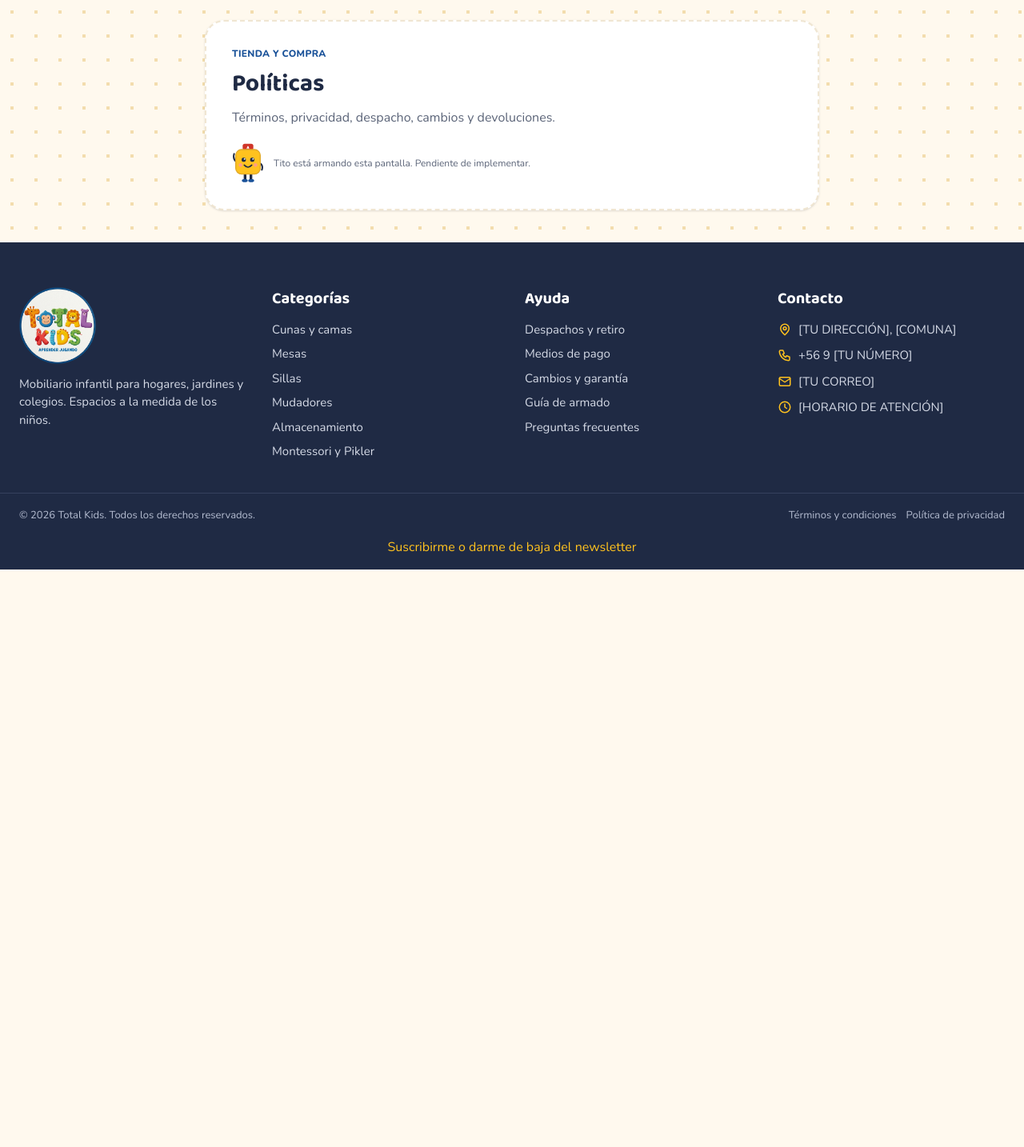
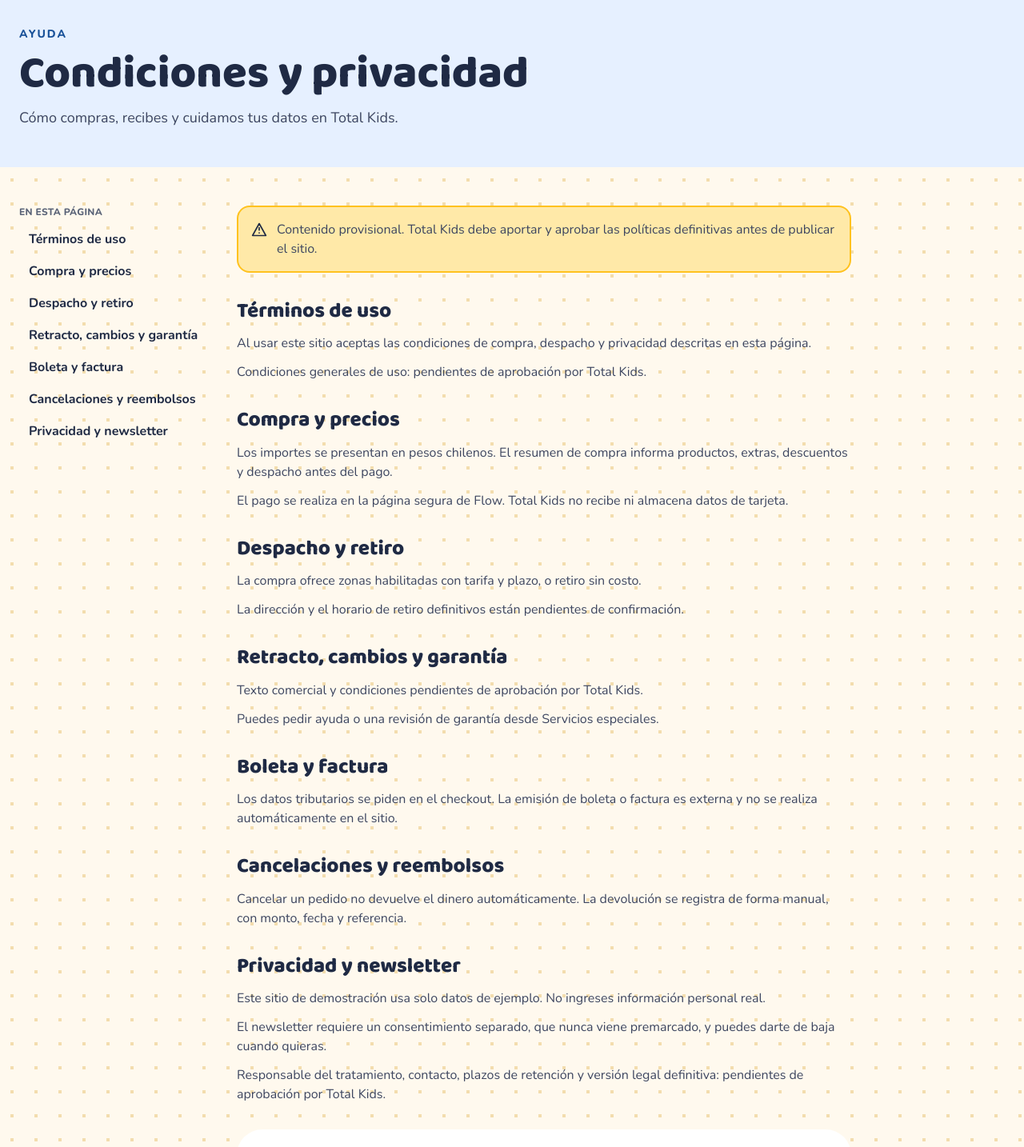
Before and after one commit to totalkiids-arch/Totalkids, a Next.js app in the folder apps/web/: page /politicas in a window 1280 px wide. Shown: the part 240-1674 px from the top of the page at 80% size. Before the commit the page ends 952 px from the top, so only its background shows below. Built offline with nearby package versions, Linux system fonts and the light colour scheme.

Commit message:
UI-08: página de políticas y privacidad

```diff
--- /dev/null
+++ b/apps/web/src/features/content/domain/policies.ts
@@ -0,0 +1,73 @@
+/**
+ * Contenido de la página de políticas, tomado de la maqueta (docs/maqueta, pantalla
+ * "politicas"). Es provisional: Total Kids debe aportar y aprobar el texto legal
+ * definitivo antes de publicar (PR-04).
+ *
+ * Los ids son anclas públicas: el pie de página, el checkout, el registro y los
+ * formularios enlazan a /politicas#<id>. No cambiarlos sin actualizar esos enlaces.
+ */
+export interface PolicySection {
+  id: string;
+  title: string;
+  paragraphs: readonly string[];
+}
+
+export const POLICY_SECTIONS = [
+  {
+    id: "terminos",
+    title: "Términos de uso",
+    paragraphs: [
+      "Al usar este sitio aceptas las condiciones de compra, despacho y privacidad descritas en esta página.",
+      "Condiciones generales de uso: pendientes de aprobación por Total Kids.",
+    ],
+  },
+  {
+    id: "compra",
+    title: "Compra y precios",
+    paragraphs: [
+      "Los importes se presentan en pesos chilenos. El resumen de compra informa productos, extras, descuentos y despacho antes del pago.",
+      "El pago se realiza en la página segura de Flow. Total Kids no recibe ni almacena datos de tarjeta.",
+    ],
+  },
+  {
+    id: "despacho",
+    title: "Despacho y retiro",
+    paragraphs: [
+      "La compra ofrece zonas habilitadas con tarifa y plazo, o retiro sin costo.",
+      "La dirección y el horario de retiro definitivos están pendientes de confirmación.",
+    ],
+  },
+  {
+    id: "cambios",
+    title: "Retracto, cambios y garantía",
+    paragraphs: [
+      "Texto comercial y condiciones pendientes de aprobación por Total Kids.",
+      "Puedes pedir ayuda o una revisión de garantía desde Servicios especiales.",
+    ],
+  },
+  {
+    id: "factura",
+    title: "Boleta y factura",
+    paragraphs: [
+      "Los datos tributarios se piden en el checkout. La emisión de boleta o factura es externa y no se realiza automáticamente en el sitio.",
+    ],
+  },
+  {
+    id: "cancelaciones",
+    title: "Cancelaciones y reembolsos",
+    paragraphs: [
+      "Cancelar un pedido no devuelve el dinero automáticamente. La devolución se registra de forma manual, con monto, fecha y referencia.",
+    ],
+  },
+  {
+    id: "privacidad",
+    title: "Privacidad y newsletter",
+    paragraphs: [
+      "Este sitio de demostración usa solo datos de ejemplo. No ingreses información personal real.",
+      "El newsletter requiere un consentimiento separado, que nunca viene premarcado, y puedes darte de baja cuando quieras.",
+      "Responsable del tratamiento, contacto, plazos de retención y versión legal definitiva: pendientes de aprobación por Total Kids.",
+    ],
+  },
+] as const satisfies readonly PolicySection[];
+
+export type PolicyId = (typeof POLICY_SECTIONS)[number]["id"];
--- a/apps/web/src/features/content/ui/policies-screen.tsx
+++ b/apps/web/src/features/content/ui/policies-screen.tsx
@@ -1,12 +1,89 @@
-import { ScreenPlaceholder } from "@/shared/ui/screen-placeholder";
+import { ButtonLink } from "@/shared/ui/button";
+import { AlertIcon, MailIcon, ToolIcon } from "@/shared/ui/icons";
 
-/** Tienda y compra · Políticas. */
+import { POLICY_SECTIONS } from "../domain/policies";
+
+/** Tienda y compra · Políticas: condiciones de compra, despacho y privacidad. */
 export function PoliciesScreen() {
   return (
-    <ScreenPlaceholder
-      section="Tienda y compra"
-      title="Políticas"
-      description="Términos, privacidad, despacho, cambios y devoluciones."
-    />
+    <>
+      <section aria-labelledby="politicas-titulo" className="bg-soft-blue">
+        <div className="mx-auto flex max-w-7xl flex-col items-start gap-3 px-4 py-12 sm:px-6">
+          <p className="text-sm font-extrabold tracking-[2px] text-brand-blue uppercase">Ayuda</p>
+          <h1
+            id="politicas-titulo"
+            className="text-[clamp(2.25rem,5vw,3.5rem)] leading-none font-extrabold"
+          >
+            Condiciones y privacidad
+          </h1>
+          <p className="max-w-2xl text-lg text-text-body">
+            Cómo compras, recibes y cuidamos tus datos en Total Kids.
+          </p>
+        </div>
+      </section>
+
+      <div className="mx-auto grid max-w-7xl gap-8 px-4 py-12 sm:px-6 lg:grid-cols-[240px_1fr]">
+        <nav aria-label="En esta página" className="lg:sticky lg:top-6 lg:self-start">
+          <p className="mb-2 text-xs font-extrabold tracking-wide text-text-secondary uppercase">
+            En esta página
+          </p>
+          <ul className="flex flex-wrap gap-2 lg:flex-col lg:gap-1">
+            {POLICY_SECTIONS.map((section) => (
+              <li key={section.id}>
+                <a
+                  href={`#${section.id}`}
+                  className="inline-flex min-h-11 items-center rounded-full border-2 border-chip-border px-4 font-bold hover:border-brand-blue lg:min-h-9 lg:border-0 lg:px-3 lg:hover:bg-soft-blue"
+                >
+                  {section.title}
+                </a>
+              </li>
+            ))}
+          </ul>
+        </nav>
+
+        <article className="flex max-w-3xl flex-col gap-8">
+          <p
+            role="note"
+            className="flex gap-3 rounded-2xl border-2 border-brand-yellow bg-soft-yellow p-4 text-text-body"
+          >
+            <AlertIcon className="mt-0.5 shrink-0 text-brand-navy" />
+            Contenido provisional. Total Kids debe aportar y aprobar las políticas definitivas antes
+            de publicar el sitio.
+          </p>
+
+          {POLICY_SECTIONS.map((section) => (
+            <section
+              key={section.id}
+              id={section.id}
+              aria-labelledby={`${section.id}-titulo`}
+              className="flex scroll-mt-6 flex-col gap-3"
+            >
+              <h2 id={`${section.id}-titulo`} className="text-[26px] leading-tight font-extrabold">
+                {section.title}
+              </h2>
+              {section.paragraphs.map((paragraph) => (
+                <p key={paragraph} className="text-text-body">
+                  {paragraph}
+                </p>
+              ))}
+            </section>
+          ))}
+
+          <div className="flex flex-wrap gap-4 rounded-[32px] bg-surface p-6 shadow-[0_2px_0_var(--color-border)]">
+            <ButtonLink href="/suscripcion" variant="light">
+              <MailIcon />
+              Gestionar suscripción
+            </ButtonLink>
+            <ButtonLink
+              href={{ pathname: "/servicios/solicitar", query: { servicio: "garantia" } }}
+              variant="dark"
+            >
+              <ToolIcon />
+              Solicitar ayuda o garantía
+            </ButtonLink>
+          </div>
+        </article>
+      </div>
+    </>
   );
 }
```
Also changed, not shown: 1 other file (tests, documents, lock files or other folders).
